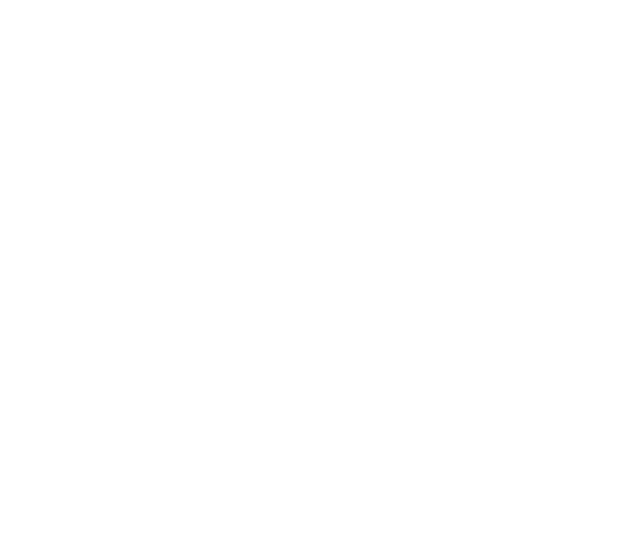
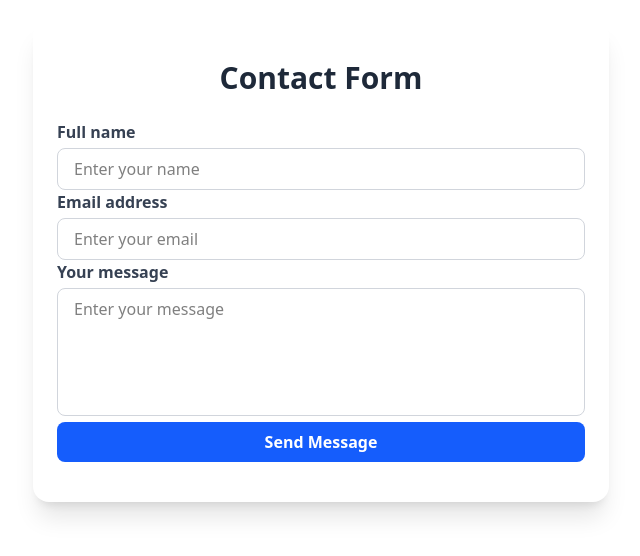
Before and after one commit to abdirisak009/SoloTrack-FontEnd, a React (Vite) app: page / in a window 1280 px wide. Shown: the top 556 px of the page, without its empty margins (319-959 px from the left). Built offline with nearby package versions, Linux system fonts and the light colour scheme.

Commit message:
waxan saxe contact page

```diff
--- a/src/App.jsx
+++ b/src/App.jsx
@@ -1,4 +1,5 @@
 import React from 'react'
+import ContactPage from './pages/ContactPage';
 
 
 
@@ -6,10 +7,7 @@ import React from 'react'
 
 const App = () => {
   return (
-    <div>
-
-
-    </div>
+   <ContactPage/>
   )
 }
 
--- a/src/pages/ContactPage.jsx
+++ b/src/pages/ContactPage.jsx
@@ -1,9 +1,9 @@
 import React from 'react'
 
-const contact = () => {
+const ContactPage = () => {
   return (
     <section className="contact bg-white px-6 py-10 my-5 w-[45%] mx-auto shadow-xl rounded-2xl">
-      <form onSubmit={onSubmit} className="space-y-6">
+      <form >
         <h2 className="text-3xl font-bold text-center text-gray-800 mb-6">Contact Form</h2>
 
         <div className="input-box">
@@ -49,4 +49,4 @@ const contact = () => {
   )
 }
 
-export default contact
+export default ContactPage
```
